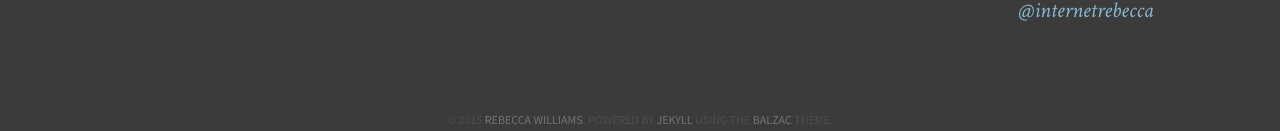
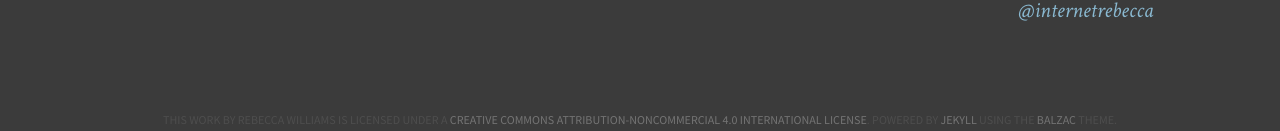
Before and after one commit to rebeccawilliams/rebeccawilliams.us, a Jekyll site: the page built from index.md, in a window 1280 px wide. Shown: the part 766-897 px from the top of the page. Built offline with Jekyll 4.4.1, drawn with Linux system fonts in a browser that asks for light colours.

Commit message:
Update footer.html

```diff
--- a/_includes/footer.html
+++ b/_includes/footer.html
@@ -20,7 +20,7 @@
         </ul>
     </div>
     </aside>
-    <small>&copy; {{ site.time | date: '%Y' }} <a href="https://github.com/rebeccawilliams">Rebecca Williams</a>. Powered by <a href="http://jekyllrb.com">Jekyll</a> using the <a href="http://jekyll.gtat.me/about">Balzac</a> theme.</small>
+    <small>This work by <span xmlns:cc="http://creativecommons.org/ns#" property="cc:attributionName">Rebecca Williams</span> is licensed under a <a rel="license" href="http://creativecommons.org/licenses/by-nc/4.0/">Creative Commons Attribution-NonCommercial 4.0 International License</a>. Powered by <a href="http://jekyllrb.com">Jekyll</a> using the <a href="http://jekyll.gtat.me/about">Balzac</a> theme.</small>
   </footer>
 
   <!-- If they're out, get some from the cellar -->
```
